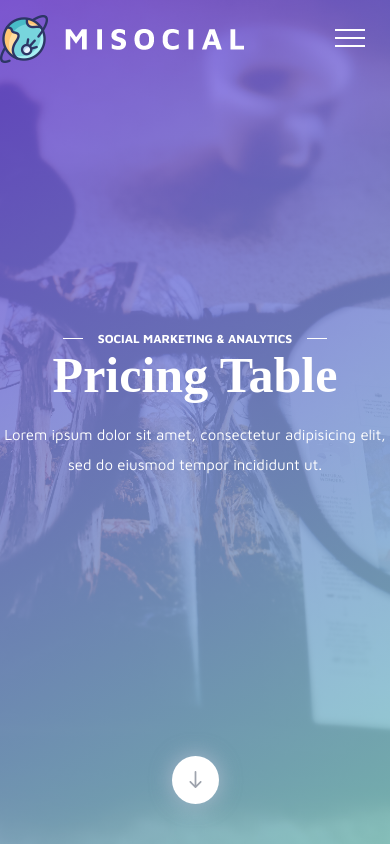
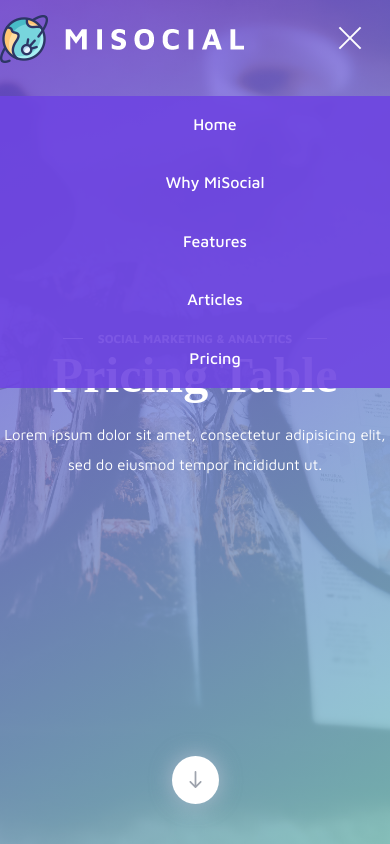
Before and after one commit to Slasherio/MiSocial, a website: page src/index.html in a window 390 px wide. Both pictures are taken after a click on the element 350 px from the left and 36 px from the top of the page. Shown: the top 844 px of the page. Drawn offline with Linux system fonts and the light colour scheme.

Commit message:
Add javascript for menu & adaptive menu

```diff
--- a/src/index.html
+++ b/src/index.html
@@ -50,9 +50,18 @@
                 <li class="navigation__elem"><a class="navigation__btn " href="#">Get Started</a></li>
             </ul>
         </nav>
+        <!--BURGER STYLE-->
         <div class="burger-menu">
             <span class="burger"></span>
         </div>
+        <!--ADAPTIVE MENU-->
+        <ul class="burger-list burger-list-active">
+            <li class="burger-list__elem"><a class="burger-list__link" href="#">Home</a></li>
+            <li class="burger-list__elem"><a class="burger-list__link" href="#">Why <span>MiSocial</span></a></li>
+            <li class="burger-list__elem"><a class="burger-list__link" href="#">Features</a></li>
+            <li class="burger-list__elem"><a class="burger-list__link" href="#">Articles</a></li>
+            <li class="burger-list__elem"><a class="burger-list__link" href="#">Pricing</a></li>
+        </ul>
         <div class="header-intro">
             <span>Social marketing &#38; analytics</span>
             <h1>Pricing Table</h1>
--- a/src/js/common.js
+++ b/src/js/common.js
@@ -0,0 +1,10 @@
+$(document).ready(function() {
+    $(".burger-menu").click(function(e) {
+        $(this).toggleClass("menu-on");
+        $('.burger-list').fadeToggle('burger-list-active');
+        $('.burger__elem').click(function(e) {
+            $(".burger-menu").toggleClass("menu-on");
+            $('.burger-list').fadeToggle('burger-list-active');
+        });
+    });
+});
--- a/src/scss/main.scss
+++ b/src/scss/main.scss
@@ -11,6 +11,29 @@ body {
     position: relative;
     overflow-x: hidden;
 }
+
+
+
+
+
+
+
+
+
+
+
+
+
+
+
+
+
+
+
+
+
+
+
 
 
 
@@ -97,6 +120,30 @@ header {
 
 
 
+
+
+
+
+
+
+
+
+
+
+
+
+
+
+
+
+
+
+
+
+
+
+
+
 /************BURGER************/
 
 .burger-menu {
@@ -107,6 +154,7 @@ header {
     right: 25px;
     width: 30px;
     height: 25px;
+    cursor: pointer;
 }
 
 .burger,
@@ -147,6 +195,54 @@ header {
     }
 }
 
+
+
+
+
+
+
+
+
+
+
+
+
+
+
+
+
+
+
+
+
+
+
+
+
+
+
+/************BURGER NAVIGATION (ADAPTIVE)************/
+
+.burger-list {
+    position: absolute;
+    background-color: rgba(110, 69, 226, .9);
+    list-style: none;
+    top: 80px;
+    width: 100%;
+    z-index: 99;
+    &__elem {
+        text-align: center;
+        padding: 20px;
+    }
+    &__link {
+        font: 500 16px/14px Maven Pro;
+        color: $default_color;
+        text-decoration: none;
+    }
+    &-active {
+        display: none;
+    }
+}
 
 .header-intro {
     position: relative;
@@ -218,6 +314,31 @@ header {
         transform: translateY(-15px);
     }
 }
+
+
+
+
+
+
+
+
+
+
+
+
+
+
+
+
+
+
+
+
+
+
+
+
+
 
 
 
@@ -363,11 +484,6 @@ header {
 
 
 
-
-
-
-
-
 /************INFO************/
 
 .info {
@@ -408,6 +524,37 @@ header {
         }
     }
 }
+
+
+
+
+
+
+
+
+
+
+
+
+
+
+
+
+
+
+
+
+
+
+
+
+
+
+
+
+
+
+
 
 
 
```
Also changed, not shown: src/css/main.css.
